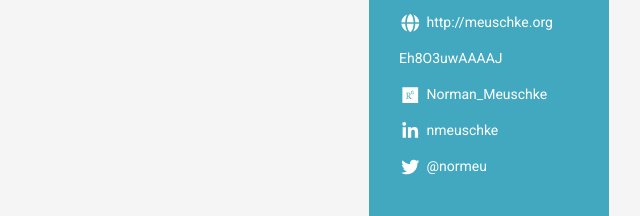
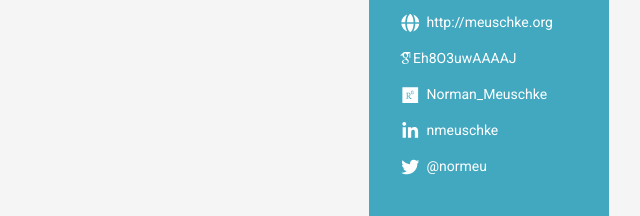
Before and after one commit to nmeuschke/website_draft, a plain HTML site: page index.html in a window 1280 px wide. Shown: the part 401-617 px from the top of the page, 511-1151 px from the left. Drawn offline with Linux system fonts and the light colour scheme; files whose address does not match are found by name.

Commit message:
update info

```diff
--- a/index.html
+++ b/index.html
@@ -39,7 +39,7 @@
                     <li class="email"><i class="fas fa-envelope"></i><a href="mailto: yourname@email.com">n@meuschke.org</a></li>
                     <li class="phone"><i class="fas fa-phone"></i><a href="tel:+49 202 439 1618">49 202 439 1618</a></li>
                     <li class="website"><i class="fas fa-globe"></i><a href="http://meuschke.org" target="_blank">http://meuschke.org</a></li>
-                    <li class="website"><i class="ai ai-ai-google-scholar"></i><a href="http://scholar.google.com/citations?user=Eh8O3uwAAAAJ" target="_blank">Eh8O3uwAAAAJ</a></li>
+                    <li class="website"><i class="ai ai-google-scholar"></i><a href="http://scholar.google.com/citations?user=Eh8O3uwAAAAJ" target="_blank">Eh8O3uwAAAAJ</a></li>
                     <li class="researchgate"><i class="fab fa-researchgate"></i><a href="https://www.researchgate.net/profile/Norman_Meuschke" target="_blank">Norman_Meuschke</a></li>
                     <li class="linkedin"><i class="fab fa-linkedin-in"></i><a href="https://www.linkedin.com/in/nmeuschke/" target="_blank">nmeuschke</a>
                     <li class="twitter"><i class="fab fa-twitter"></i><a href="https://twitter.com/normeu" target="_blank">@normeu</a></li>
```
